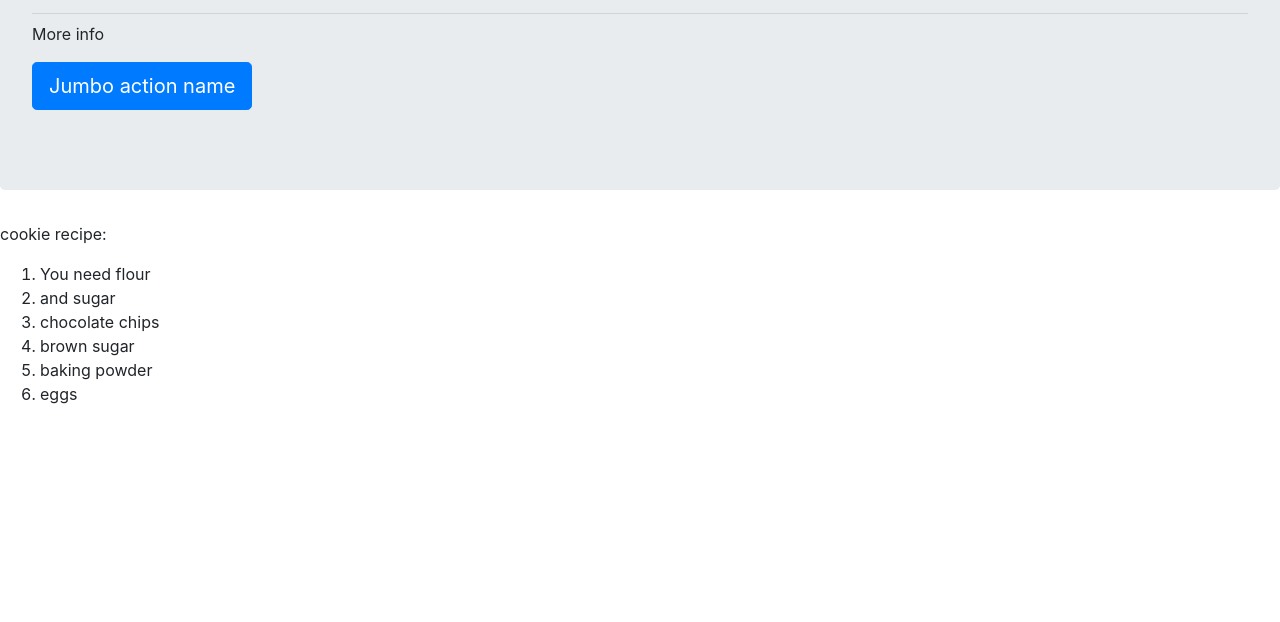
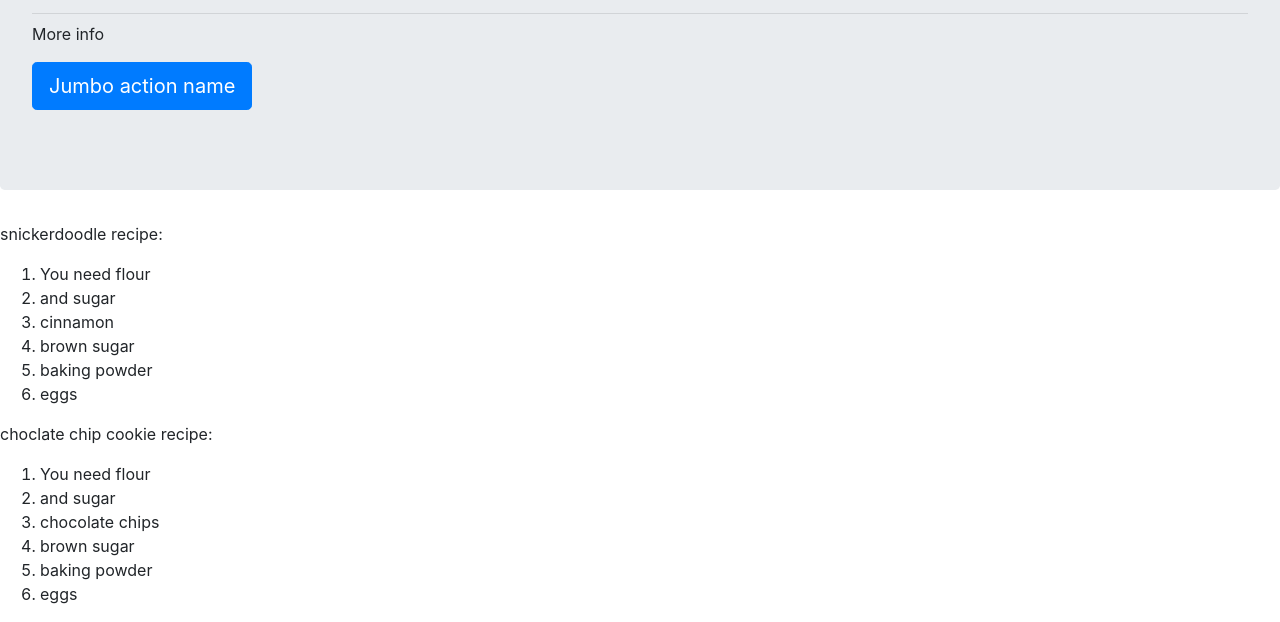
Before and after one commit to jbejar/powder2, a plain HTML site: page index.html in a window 1280 px wide. Shown: the part 191-813 px from the top of the page. Drawn offline with nearby package versions, Linux system fonts and the light colour scheme.

Commit message:
choclate chip recipies

```diff
--- a/index.html
+++ b/index.html
@@ -20,7 +20,18 @@
           </p>
       </div>
       <div>
-          <p>cookie recipe:</p>
+          <p>snickerdoodle recipe:</p>
+          <ol>
+              <li>You need flour</li>
+              <li>and sugar</li>
+              <li>cinnamon</li>
+              <li>brown sugar</li>
+              <li>baking powder</li>
+              <li>eggs</li>
+          </ol>
+      </div>
+      <div>
+          <p>choclate chip cookie recipe:</p>
           <ol>
               <li>You need flour</li>
               <li>and sugar</li>
```
